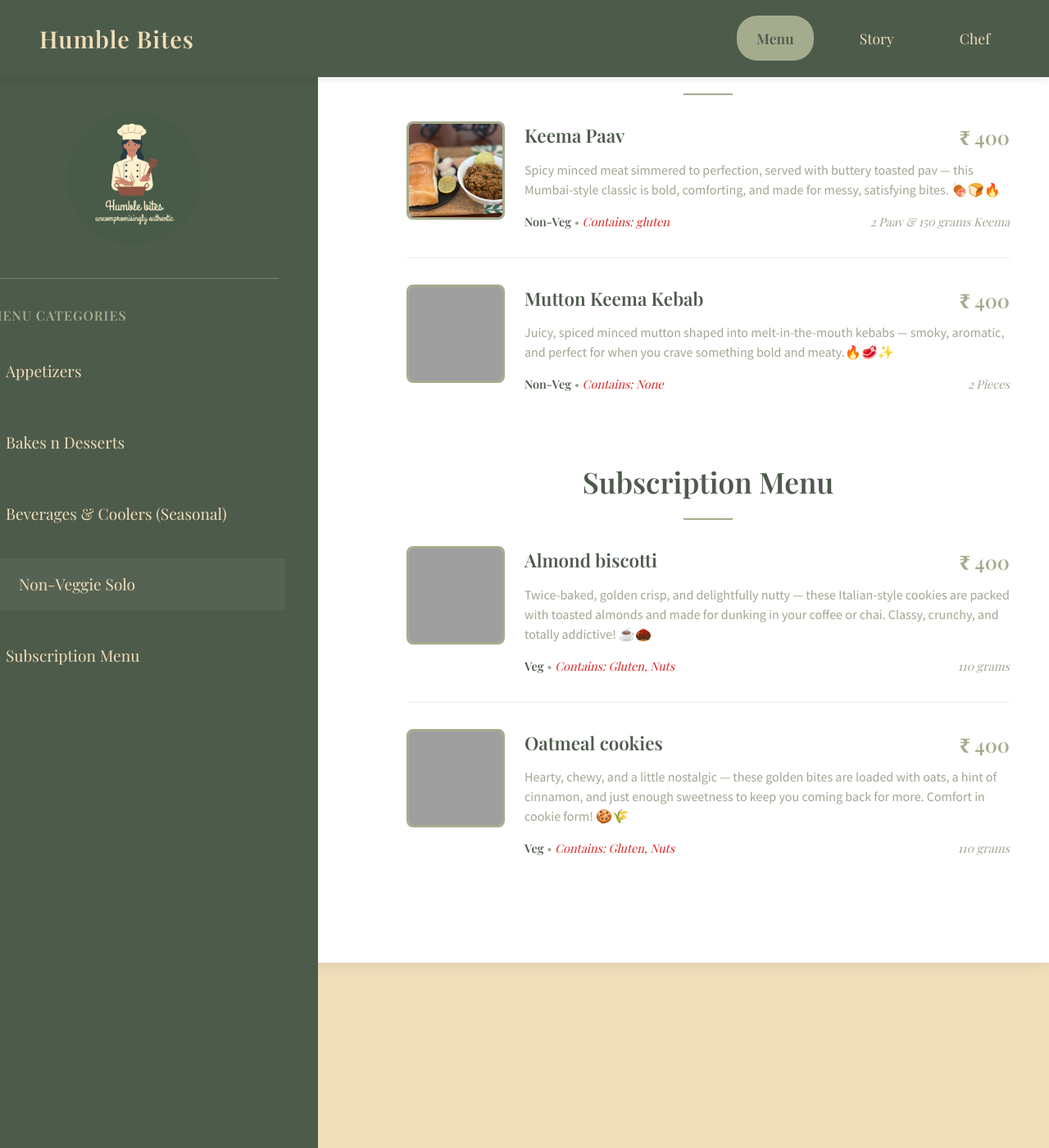
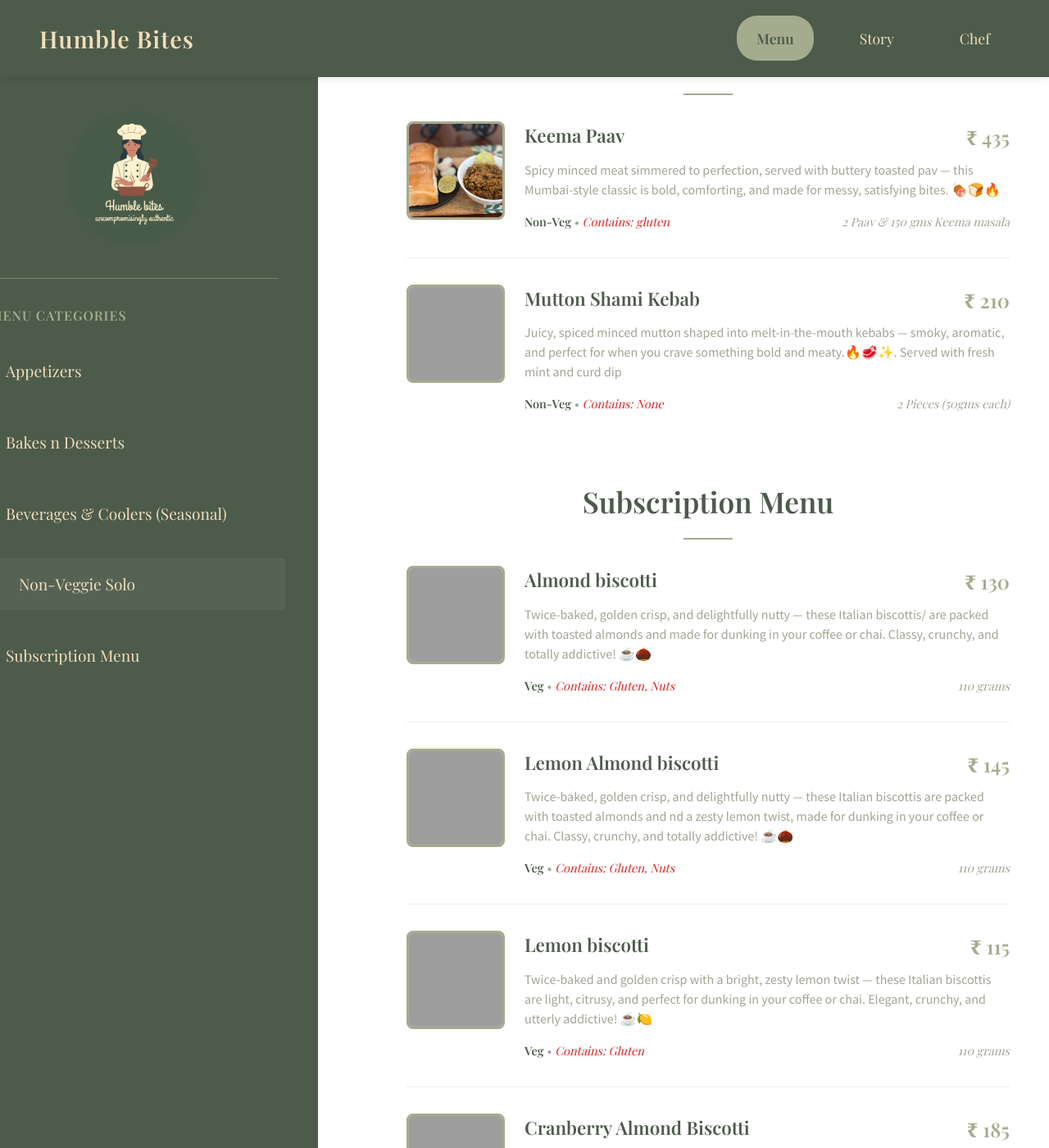
Before and after one commit to priyaaank/humblebites, a Jekyll site: the page built from index.html, in a window 1280 px wide and 1400 px high, scrolled down 2322 px. Shown: the whole window at 82% size. Built offline with Jekyll 4.4.1, drawn with Linux system fonts in a browser that asks for light colours; some web fonts are replaced; some of the changed text lies outside the part shown; grey boxes are pictures that could not be loaded.

Commit message:
Update menu.yml
Changed the pricing and description

```diff
--- a/_data/menu.yml
+++ b/_data/menu.yml
@@ -25,7 +25,7 @@ items:
       price: "₹ 120"
       quantity: "2 Pieces"
       type: "veg"
-      allergens: ["None"]
+      allergens: ["nuts","poppy seeds"]
       image: "/assets/images/sambarwadi.jpg"
 
     - name: "Sabudana Wada"
@@ -49,7 +49,7 @@ items:
     - name: "Lemon Drizzle Cake"
       description: "Light, zesty, and utterly irresistible — this buttery cake is soaked in a tangy lemon glaze that adds just the right zing. Sunshine, but in slice form! 🍋✨"
       price: "₹ 200"
-      quantity: "250g"
+      quantity: "225 gms"
       type: "veg"
       allergens: ["dairy"]
       image: "/assets/images/lemondrizzlecakesprinkle.jpg"
@@ -58,22 +58,22 @@ items:
       description: "Fudgy, gooey, and loaded with chunky chocolate bites — this brownie doesn’t mess around. It’s rich, intense, and unapologetically indulgent. 🍫💥"
       price: "₹ 200"
       quantity: "1 Piece"
-      type: "egg"
+      type: "veg"
       allergens: ["dairy", "gluten"]
       image: "/assets/images/chocochunkbrownie.jpg"
 
     - name: "Coconut Chocolate Cookies"
       description: "Crispy edges, chewy centers, and a tropical-choco twist! These cookies blend toasted coconut with melty chocolate chunks for a bite that's both cozy and exotic. 🥥🍫"
-      price: "₹ 200"
-      quantity: "115 grams"
+      price: "₹ 130"
+      quantity: "100 gms"
       type: "egg"
       allergens: ["dairy", "gluten"]
       image: "/assets/images/coconutchocolatecookie.jpg"
 
     - name: "Choco Chunk Cookies"
       description: "Golden, chewy, and generously studded with big, melty chocolate chunks — these cookies are your ultimate pick-me-up with every bite. Classic, but with a chunky twist! 🍪🍫"
-      price: "₹ 200"
-      quantity: "115 grams"
+      price: "₹ 130"
+      quantity: "105 gms"
       type: "egg"
       allergens: ["dairy", "gluten"]
       image: "/assets/images/chocochunkcookie.png"
@@ -81,16 +81,16 @@ items:
   nonveg-solo:
     - name: "Keema Paav"
       description: "Spicy minced meat simmered to perfection, served with buttery toasted pav — this Mumbai-style classic is bold, comforting, and made for messy, satisfying bites. 🍖🍞🔥"
-      price: "₹ 400"
-      quantity: "2 Paav & 150 grams Keema"
+      price: "₹ 435"
+      quantity: "2 Paav & 150 gms Keema masala"
       type: "non-veg"
       allergens: ["gluten"]
       image: "/assets/images/keemapaav.jpg"
 
-    - name: "Mutton Keema Kebab"
-      description: "Juicy, spiced minced mutton shaped into melt-in-the-mouth kebabs — smoky, aromatic, and perfect for when you crave something bold and meaty.🔥🥩✨"
-      price: "₹ 400"
-      quantity: "2 Pieces"
+    - name: "Mutton Shami Kebab"
+      description: "Juicy, spiced minced mutton shaped into melt-in-the-mouth kebabs — smoky, aromatic, and perfect for when you crave something bold and meaty.🔥🥩✨. Served with fresh mint and curd dip"
+      price: "₹ 210"
+      quantity: "2 Pieces (50gms each)"
       type: "non-veg"
       allergens: ["None"]
       image: "/assets/images/muttonkeemakebab.jpg"
@@ -106,17 +106,33 @@ items:
 
   subscription:
     - name: "Almond biscotti"
-      description: "Twice-baked, golden crisp, and delightfully nutty — these Italian-style cookies are packed with toasted almonds and made for dunking in your coffee or chai. Classy, crunchy, and totally addictive! ☕🌰"
-      price: "₹ 400"
+      description: "Twice-baked, golden crisp, and delightfully nutty — these Italian biscottis/ are packed with toasted almonds and made for dunking in your coffee or chai. Classy, crunchy, and totally addictive! ☕🌰"
+      price: "₹ 130"
       quantity: "110 grams"
       type: "veg"
       allergens: ["Gluten", "Nuts"]
       image: "/assets/images/biscotti.jpg"
 
-    - name: "Oatmeal cookies"
-      description: "Hearty, chewy, and a little nostalgic — these golden bites are loaded with oats, a hint of cinnamon, and just enough sweetness to keep you coming back for more. Comfort in cookie form! 🍪🌾"
-      price: "₹ 400"
+    - name: "Lemon Almond biscotti"
+      description: "Twice-baked, golden crisp, and delightfully nutty — these Italian biscottis are packed with toasted almonds and nd a zesty lemon twist, made for dunking in your coffee or chai. Classy, crunchy, and totally addictive! ☕🌰"
+      price: "₹ 145"
       quantity: "110 grams"
       type: "veg"
       allergens: ["Gluten", "Nuts"]
-      image: "/assets/images/oatmcookie.jpg"
+      image: "/assets/images/biscotti.jpg"
+
+    - name: "Lemon biscotti"
+      description: "Twice-baked and golden crisp with a bright, zesty lemon twist — these Italian biscottis are light, citrusy, and perfect for dunking in your coffee or chai. Elegant, crunchy, and utterly addictive! ☕🍋"
+      price: "₹ 115"
+      quantity: "110 grams"
+      type: "veg"
+      allergens: ["Gluten"]
+      image: "/assets/images/biscotti.jpg"
+
+    - name: "Cranberry Almond Biscotti"
+      description: "Twice-baked, golden crisp, and deliciously nutty — these Italian biscottis are dotted with tangy cranberries and crunchy almonds, made for dunking in your coffee or chai. Classy, crunchy, and totally addictive! ☕🌰🍒"
+      price: "₹ 185"
+      quantity: "110 grams"
+      type: "veg"
+      allergens: ["Gluten","nuts"]
+      image: "/assets/images/biscotti.jpg"
```
